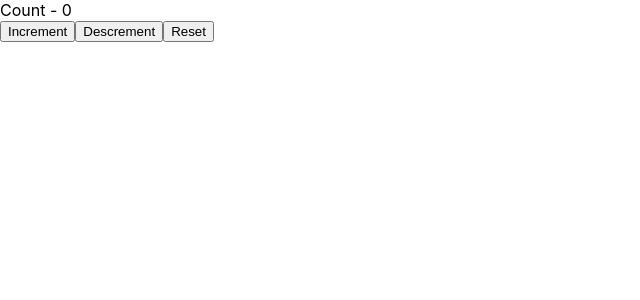
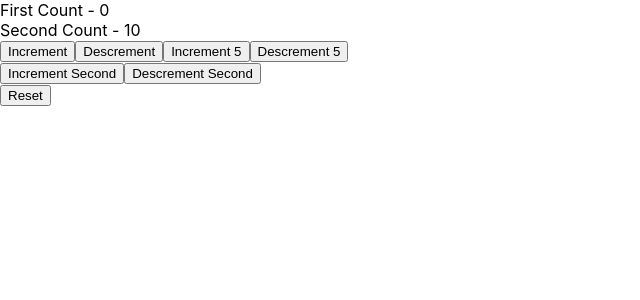
Before and after one commit to ThiagoPereiraSje/react-hooks-review, a React (Create React App) app in the folder use-reducer/: page / in a window 1280 px wide. Shown: the top 300 px of the page, without its empty margins (0-640 px from the left). Built offline with nearby package versions, Linux system fonts and the light colour scheme.

Commit message:
useReducer with complex state and action

```diff
--- a/use-reducer/src/App.js
+++ b/use-reducer/src/App.js
@@ -1,9 +1,11 @@
-import Counter01 from "./components/Counter01";
+// import Counter01 from "./components/Counter01";
+import Counter02 from "./components/Counter02";
 
 function App() {
   return (
     <div>
-      <Counter01 />
+      {/* <Counter01 /> */}
+      <Counter02 />
     </div>
   );
 }
--- /dev/null
+++ b/use-reducer/src/components/Counter02.jsx
@@ -0,0 +1,95 @@
+import { useReducer } from "react";
+
+const initialState = {
+  firstCounter: 0,
+  secondCounter: 10,
+};
+
+// Reducer function receive a current state and returns a new state.
+const reducer = (currentState, action) => {
+  switch (action.type) {
+    case "increment":
+      return {
+        ...currentState,
+        firstCounter:
+          currentState.firstCounter + action.value,
+      }; // The new state
+    case "decrement":
+      return {
+        ...currentState,
+        firstCounter:
+          currentState.firstCounter - action.value,
+      }; // The new state
+    case "increment2":
+      return {
+        ...currentState,
+        secondCounter:
+          currentState.secondCounter + action.value,
+      }; // The new state
+    case "decrement2":
+      return {
+        ...currentState,
+        secondCounter:
+          currentState.secondCounter - action.value,
+      }; // The new state
+    case "reset":
+      return initialState; // The new state
+    default:
+      return currentState; // No changes
+  }
+};
+
+export default function Counter02() {
+  const [count, dispatch] = useReducer(
+    reducer,
+    initialState
+  );
+
+  return (
+    <div>
+      <div>First Count - {count.firstCounter}</div>
+      <div>Second Count - {count.secondCounter}</div>
+      <button
+        onClick={() =>
+          dispatch({ type: "increment", value: 1 })
+        }>
+        Increment
+      </button>
+      <button
+        onClick={() =>
+          dispatch({ type: "decrement", value: 1 })
+        }>
+        Descrement
+      </button>
+      <button
+        onClick={() =>
+          dispatch({ type: "increment", value: 5 })
+        }>
+        Increment 5
+      </button>
+      <button
+        onClick={() =>
+          dispatch({ type: "decrement", value: 5 })
+        }>
+        Descrement 5
+      </button>
+      <div>
+        <button
+          onClick={() =>
+            dispatch({ type: "increment2", value: 1 })
+          }>
+          Increment Second
+        </button>
+        <button
+          onClick={() =>
+            dispatch({ type: "decrement2", value: 1 })
+          }>
+          Descrement Second
+        </button>
+      </div>
+      <button onClick={() => dispatch({ type: "reset" })}>
+        Reset
+      </button>
+    </div>
+  );
+}
```
